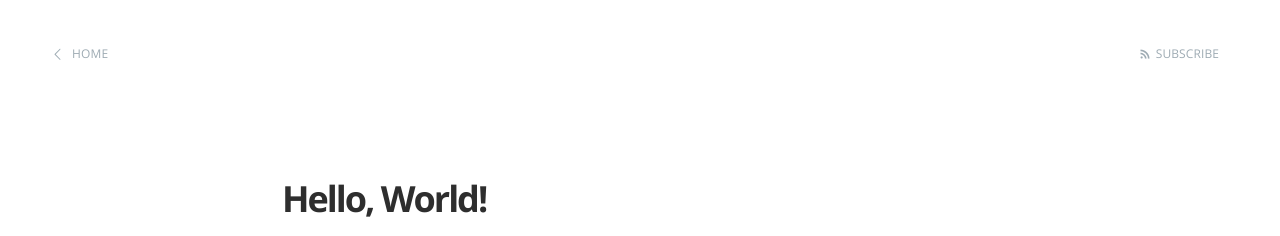
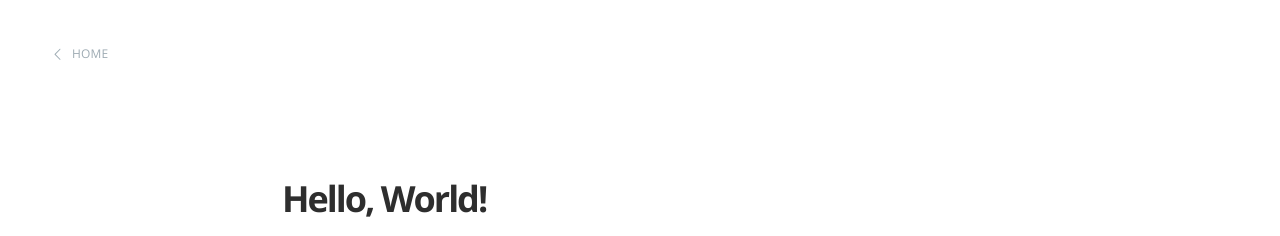
Before and after one commit to ronbecker/ronbecker.github.io, a Jekyll site: the page built from _posts/2023-07-24-hello-world.md, in a window 1280 px wide. Shown: the top 236 px of the page. Built offline with Jekyll 4.4.1, drawn with Linux system fonts in a browser that asks for light colours; comment, search, counter and statistics services are not loaded.

Commit message:
actually removed subscribe button

```diff
--- a/_layouts/page.html
+++ b/_layouts/page.html
@@ -11,7 +11,7 @@ post_class: post-template page-template
     style="background-image: url({{ page.cover }}) {%else%}no-cover{% endif %}">
     <nav class="main-nav {% if page.cover %} overlay {% endif %} clearfix">
         <a class="back-button icon-arrow-left" href="{{'/' | relative_url }}">Home</a>
-        <a class="subscribe-button icon-feed" href="{{'feed.xml' | relative_url }}">Subscribe</a>
+        <!-- <a class="subscribe-button icon-feed" href="{{'feed.xml' | relative_url }}">Subscribe</a> -->
     </nav>
 </header>
 
--- a/_layouts/post.html
+++ b/_layouts/post.html
@@ -8,7 +8,7 @@ post_class: post-template
 <header class="main-header post-head {% if page.cover %}" style="background-image: url({{ page.cover }}) {%else%}no-cover{% endif %}">
     <nav class="main-nav {% if page.cover %} overlay {% endif %} clearfix">
         <a class="back-button icon-arrow-left" href="{{'/' | relative_url }}">Home</a>
-        <a class="subscribe-button icon-feed" href="{{'feed.xml' | relative_url }}">Subscribe</a>
+        <!-- <a class="subscribe-button icon-feed" href="{{'feed.xml' | relative_url }}">Subscribe</a> -->
     </nav>
 </header>
 
@@ -110,7 +110,7 @@ post_class: post-template
                     */
                     (function() { // DON'T EDIT BELOW THIS LINE
                     var d = document, s = d.createElement('script');
-                    s.src = 'https://sparrowhawkproject.disqus.com/embed.js';
+                    s.src = 'https://theronbecker.disqus.com/embed.js';
                     s.setAttribute('data-timestamp', +new Date());
                     (d.head || d.body).appendChild(s);
                     })();
```
Also changed, not shown: 4 other files.
